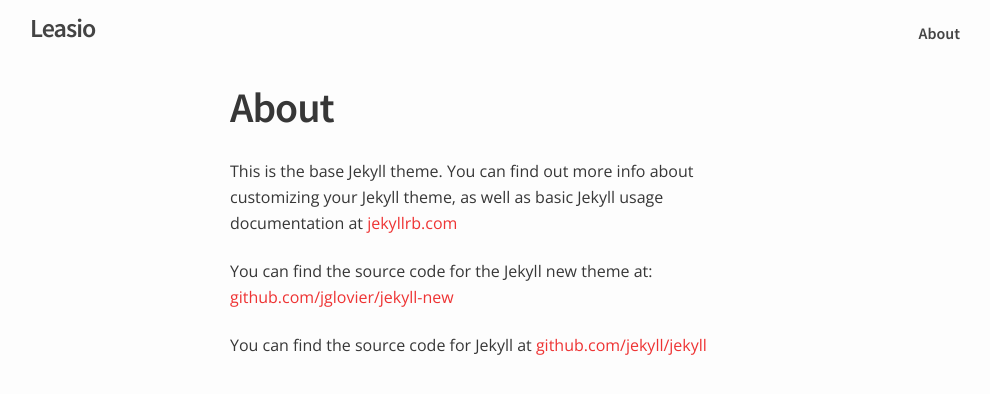
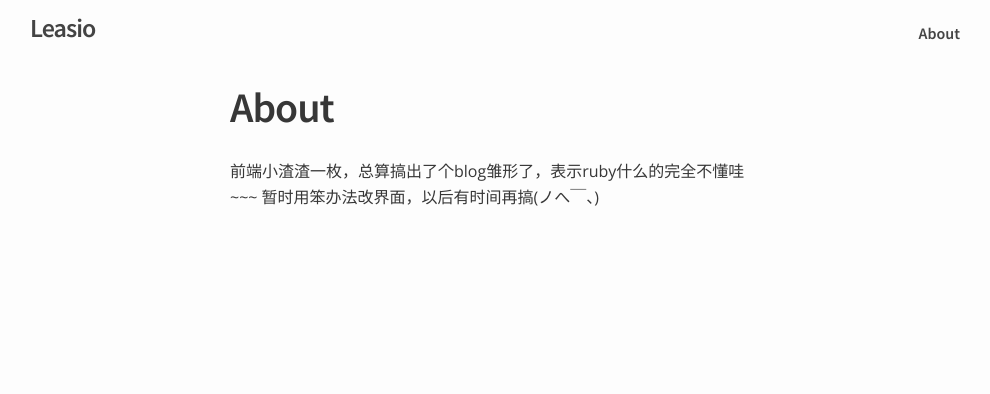
Before and after one commit to leasio/leasio.github.io, a Jekyll site: the page built from about.md, in a window 1280 px wide. Shown: the top 394 px of the page, without its empty margins (140-1130 px from the left). Built offline with Jekyll 4.4.1, drawn with Linux system fonts in a browser that asks for light colours.

Commit message:
about界面

```diff
--- a/about.md
+++ b/about.md
@@ -4,8 +4,5 @@
 permalink: /about/
 ---
 
-This is the base Jekyll theme. You can find out more info about customizing your Jekyll theme, as well as basic Jekyll usage documentation at [jekyllrb.com](http://jekyllrb.com/)
-
-You can find the source code for the Jekyll new theme at: [github.com/jglovier/jekyll-new](https://github.com/jglovier/jekyll-new)
-
-You can find the source code for Jekyll at [github.com/jekyll/jekyll](https://github.com/jekyll/jekyll)
+前端小渣渣一枚，总算搞出了个blog雏形了，表示ruby什么的完全不懂哇~~~
+暂时用笨办法改界面，以后有时间再搞(ノへ￣、)
```
